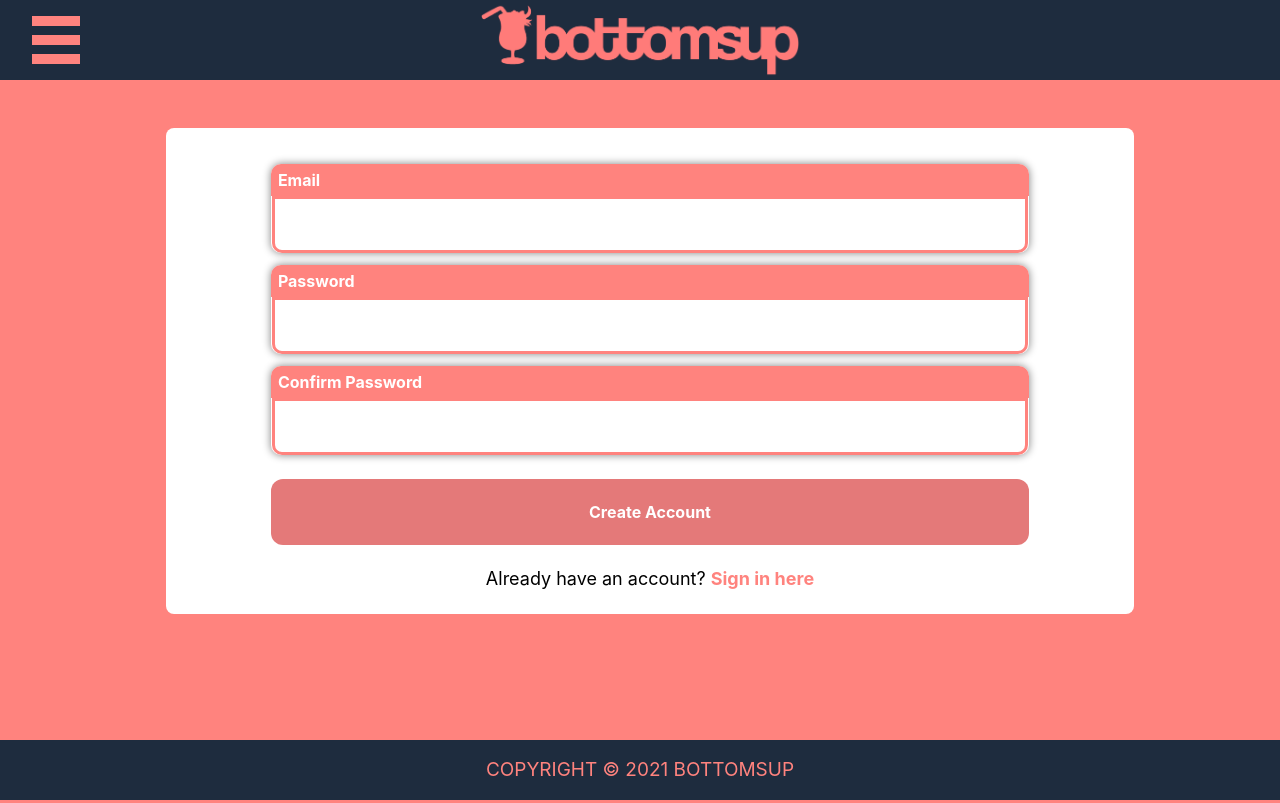
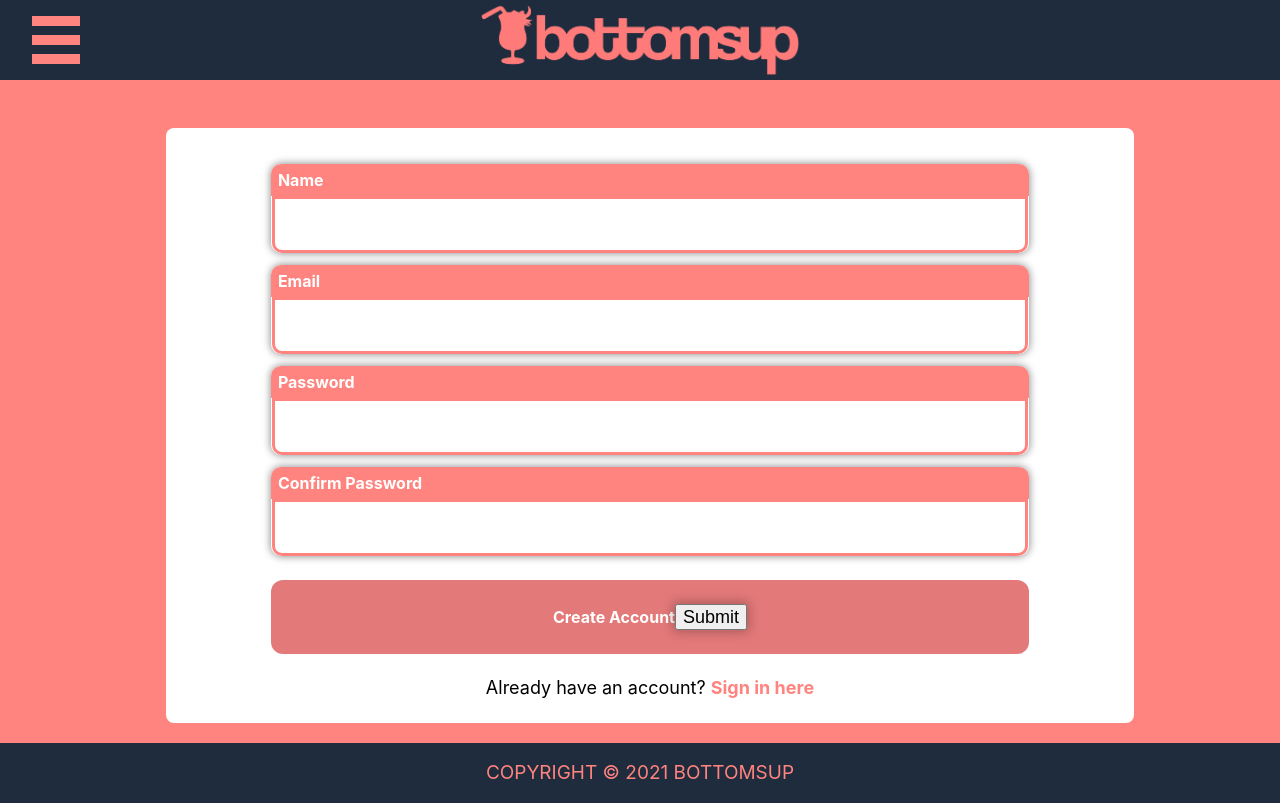
Before and after one commit to software-assignments-spring2021/project-setup-team-povedniki-attitude, a React (Create React App) app in the folder front-end/: page /register in a window 1280 px wide. Built offline with nearby package versions, Linux system fonts and the light colour scheme.

Commit message:
Made log in and register pages forms and linked register page to back end. Made a back end Route for Register

```diff
--- a/front-end/src/Components/LogIn/log_in_page.js
+++ b/front-end/src/Components/LogIn/log_in_page.js
@@ -6,7 +6,6 @@ import HamburgerMenu from '../HamburgerMenu/HamburgerMenu';
 
 
 function LogIn(){
-
   return(
     <>
       <div id='pageContainer'>
@@ -16,6 +15,7 @@ function LogIn(){
         </div>
         <main>
             <div className="sign-in-container">
+            <form method ="POST" action = "">
                 <div class="field-container">
                     <div class="field-label">Email</div>
                     <input class="sign-in-field" id="emailField" type="text"></input>
@@ -24,8 +24,11 @@ function LogIn(){
                     <div class="field-label">Password</div>
                     <input class="sign-in-field" id="pwdField" type="password"></input>
                 </div>
-                <div className="sign-in-button mini">Sign In</div>
+                <div className="sign-in-button mini">Sign In
+                <input class= "sign-in-footer" type ="submit"></input>
+                </div>
                 <div class="sign-in-footer">Don't have an account? <a href="./register">Register here</a></div>
+                </form>
             </div>
         </main>
         <footer>
--- a/front-end/src/Components/Register/register_page.js
+++ b/front-end/src/Components/Register/register_page.js
@@ -1,12 +1,33 @@
 
 import '../SignIn/sign_in_page.css';
 import React, { useState } from 'react';
-//import ReactDOM from 'react-dom';
+import ReactDOM from 'react-dom';
 import HamburgerMenu from '../HamburgerMenu/HamburgerMenu';
+import axios from 'axios';
+
+// Make axios call in an on submit function to the backend
 
 
 function Register(){
 
+  const [name, setName] = useState("");
+  const [email, setEmail] = useState("");
+  const [password, setPassword] = useState("");
+
+    const handleSubmit = (evt) => {
+      evt.preventDefault();
+      axios.post("http://localhost:3000/register", {
+        name,
+        email,
+        password
+    } )
+    .then(function (response) {
+      console.log(response);
+    })
+    .catch(function (error) {
+      console.log(error);
+    });
+  }
   return(
     <>
       <div id='pageContainer'>
@@ -16,20 +37,30 @@ function Register(){
         </div>
         <main>
             <div className="sign-in-container">
+              <form onSubmit={handleSubmit}>
+                <div class="field-container">
+                  <div class="field-label">Name</div>
+                  <input class="sign-in-field" type="text" name="name" onChange={e => setName(e.target.value)}/>
+                </div>
                 <div class="field-container">
                     <div class="field-label">Email</div>
-                    <input class="sign-in-field" id="emailField" type="text"></input>
+                    <input class="sign-in-field" id="emailField" type="text" name= "email" onChange={e => setEmail(e.target.value)}></input>
                 </div>
                 <div class="field-container">
                     <div class="field-label">Password</div>
-                    <input class="sign-in-field" id="pwdField" type="password"></input>
+                    <input class="sign-in-field" id="pwdField" type="password" name = "password" onChange={e => setPassword(e.target.value)}></input>
                 </div>
                 <div class="field-container">
                     <div class="field-label">Confirm Password</div>
                     <input class="sign-in-field" id="pwdConfirmField" type="password"></input>
                 </div>
-                <div className="sign-in-button mini">Create Account</div>
+
+                <div className="sign-in-button mini">
+                  Create Account
+                  <input class= "sign-in-footer" type ="submit"></input>
+                  </div>
                 <div class="sign-in-footer">Already have an account? <a href="./login">Sign in here</a></div>
+              </form>
             </div>
         </main>
         <footer>
@@ -38,6 +69,7 @@ function Register(){
       </div>
     </>
   )
-}
+  }
+
 
 export default Register;
```
Also changed, not shown: 2 other files (tests, documents, lock files or other folders).
